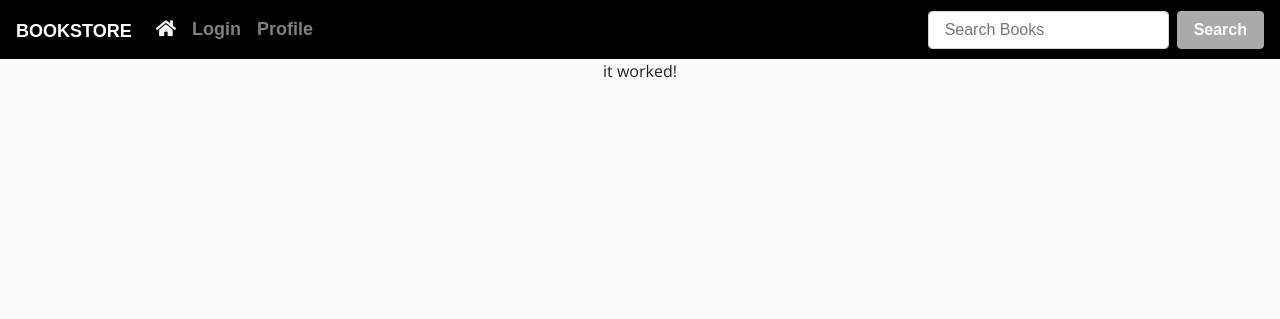
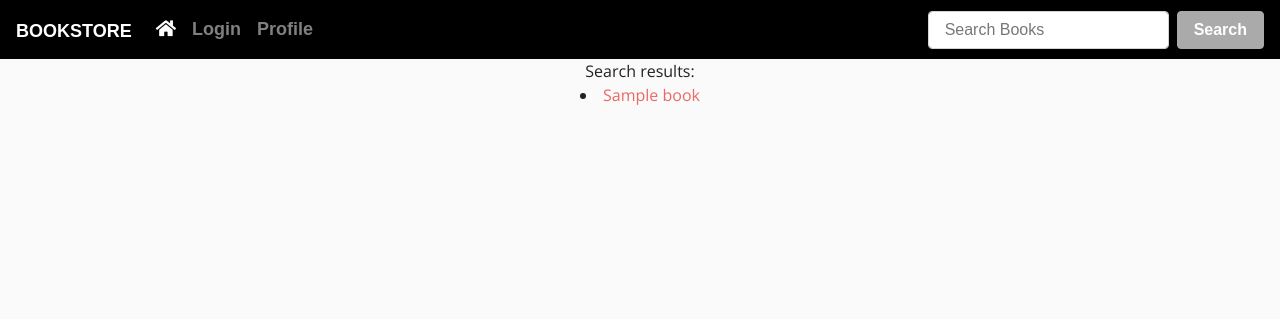
Before and after one commit to OwenCookman/MilestoneProject3, a Flask app: template templates/results.html in a window 1280 px wide. Shown: the top 319 px of the page. Run offline with Flask 2, Linux system fonts and the light colour scheme; the template is opened without the code that fills it: most values are stand-ins (such as "Sample title", 1, 10 or a date in 2020); parts of the project's set-up code (start-up, migrations or seed data) failed here and were passed over; some libraries are stand-ins or nearby versions; some web fonts are replaced.

Commit message:
book_result added to results.html render template

```diff
--- a/app.py
+++ b/app.py
@@ -3,8 +3,6 @@ import os
 from flask import Flask, render_template, request
 
 app = Flask(__name__)
-
-book_result = search_result(search_text)
 
 
 def search_result(search_text):
@@ -40,7 +38,7 @@ def results():
     if request.method == "POST":
         search_text = request.form['search']
         search_result(search_text)
-        return render_template("results.html")
+        return render_template("results.html",  book_result = search_result(search_text))
 
 
 if __name__ == "__main__":
--- a/templates/results.html
+++ b/templates/results.html
@@ -1,4 +1,9 @@
 {% extends 'base.html' %}
 {% block content %}
-it worked!
+Search results:
+{% for books in book_result %}
+  {% for book in books %}
+    <li><a href="#">{{ book }}</a></li>
+  {% endfor %}
+{% endfor %}
 {% endblock %}
```
